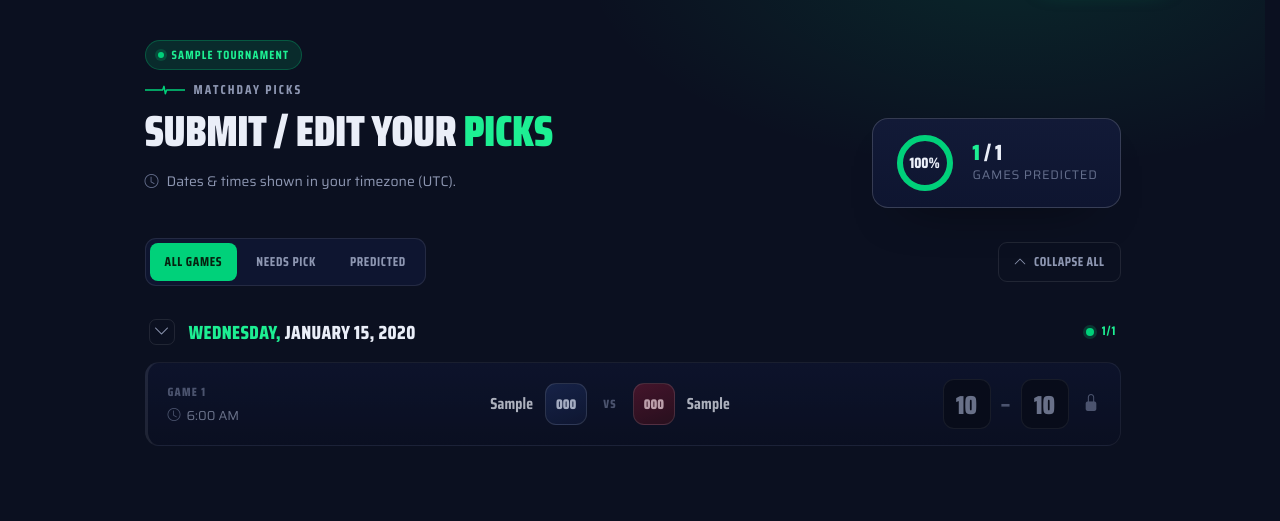
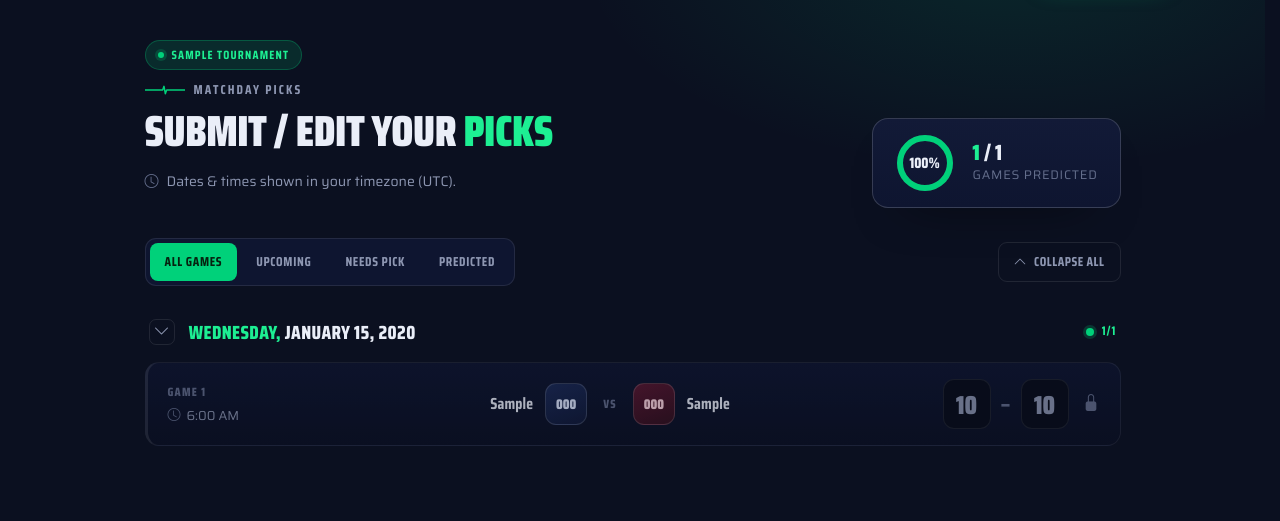
Before and after one commit to theswapmeat/superpredicto, a Flask app: page /submit-picks in a window 1280 px wide. Shown: the part 74-595 px from the top of the page. Run offline with Flask 3, Linux system fonts and the light colour scheme; the visitor is signed in with stand-in values (Sample User, id 1); tables that the repository leaves empty hold one stand-in row (values such as "Sample post"); some libraries are stand-ins or nearby versions.

Commit message:
Add an "Upcoming" filter to /submit-picks
Shows every not-yet-kicked-off game (data-editable="1"), picked or not,
so a user can jump straight to what's coming instead of scrolling past
locked/finished games. Placed second in the segmented control
(All games · Upcoming · Needs pick · Predicted). Distinct from "Needs
pick" (future games without a pick) and "Predicted" (any predicted game).

Co-Authored-By: Claude Opus 4.8 <noreply@anthropic.com>

```diff
--- a/client/templates/submit_picks.html
+++ b/client/templates/submit_picks.html
@@ -37,6 +37,7 @@
 <div class="pwrap toolbar">
   <div class="filterseg">
     <button type="button" class="on" data-filter="all">All games</button>
+    <button type="button" data-filter="upcoming">Upcoming</button>
     <button type="button" data-filter="todo">Needs pick</button>
     <button type="button" data-filter="done">Predicted</button>
   </div>
@@ -264,7 +265,8 @@
     function applyFilter() {
       list.querySelectorAll(".game-item").forEach(function (it) {
         var show = true;
-        if (filter === "todo") show = it.dataset.editable === "1" && !isPredicted(it);
+        if (filter === "upcoming") show = it.dataset.editable === "1";   // not yet kicked off
+        else if (filter === "todo") show = it.dataset.editable === "1" && !isPredicted(it);
         else if (filter === "done") show = isPredicted(it);
         it.style.display = show ? "" : "none";
       });
```
